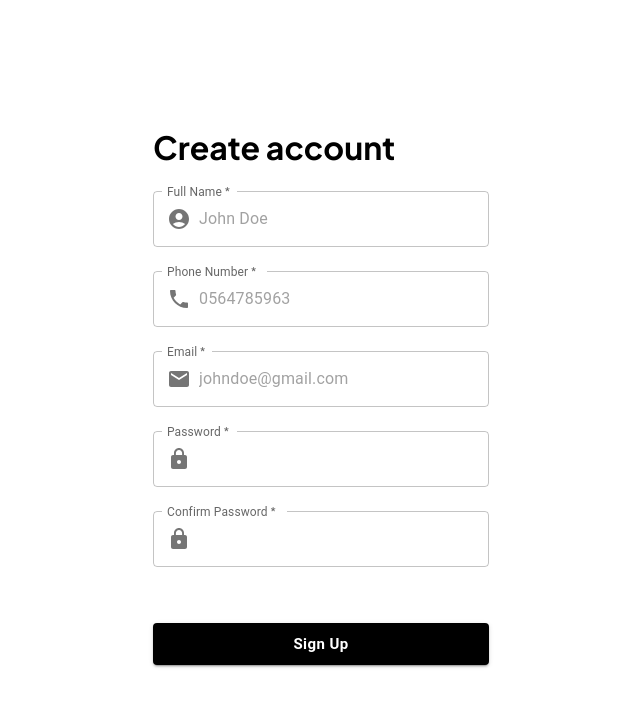
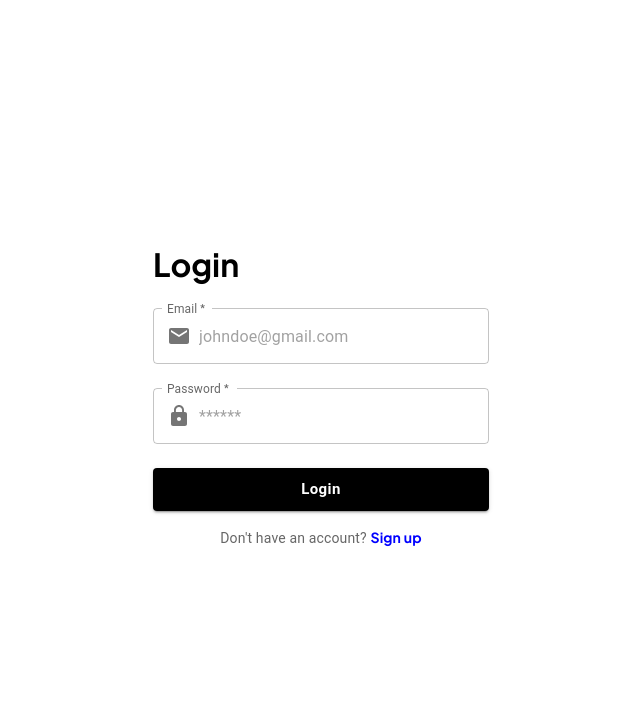
Before and after one commit to JessicaBanini/momo2btc-frontend, a React (Vite) app: page / in a window 1280 px wide. Shown: the top 706 px of the page, without its empty margins (319-959 px from the left). Built offline with nearby package versions, Linux system fonts and the light colour scheme.

Commit message:
`Refactor Login and Create Account components with improved styling and functionality`

```diff
--- a/src/App.jsx
+++ b/src/App.jsx
@@ -47,7 +47,7 @@ export default function App() {
                   animate={{ opacity: 1 }}
                   transition={{ duration: 0.5 }}
                 >
-                  <CreateAccount />
+                  <Login/>
                 </motion.div>
               }
             />
--- a/src/CreateAccount.jsx
+++ b/src/CreateAccount.jsx
@@ -1,5 +1,5 @@
 import { useState } from 'react';
-import { useNavigate } from 'react-router-dom'; // Import useNavigate for navigation
+import { useNavigate, Link } from 'react-router-dom'; // Import useNavigate for navigation
 import {Box, CardContent, TextField, Button, Typography, InputAdornment, Alert } from '@mui/material';
 import { AccountCircle, Phone, Email, Lock } from '@mui/icons-material';
 
@@ -163,6 +163,7 @@ const CreateAccount = ({ onLogin }) => {
               type="password"
               variant="outlined"
               fullWidth
+              placeholder="******"
               required
               sx={{ mb: 3 }}
               value={credentials.password}
@@ -179,7 +180,7 @@ const CreateAccount = ({ onLogin }) => {
             {/* Confirm Password Field */}
             <TextField
               label="Confirm Password"
-              placeholder=''
+              placeholder="******"
               type="password"
               variant="outlined"
               fullWidth
@@ -206,9 +207,8 @@ const CreateAccount = ({ onLogin }) => {
             fullWidth
             required
             sx={{
-
               textTransform: 'none',
-              marginTop: '2rem',
+              marginTop: '1rem',
               backgroundColor: '#000', // Black background
               color: '#fff', // White text
               fontWeight:'bold',
@@ -219,6 +219,31 @@ const CreateAccount = ({ onLogin }) => {
           >
             Sign Up
           </Button>
+
+          <Typography
+          variant='body2'
+          sx={{
+              mt: 2,
+              textAlign: 'center',
+              color: 'rgba(0, 0, 0, 0.6)',
+              '& a': {
+                color: 'blue',
+                fontWeight: 'bold',
+                textDecoration: 'none',
+                '&:hover': {
+                  textDecoration: 'underline',
+                },
+              },
+            }}
+          >
+            Already have an account?{' '}
+            <Link to="/">Sign in</Link>
+
+
+          </Typography>
+
+
+
         </CardContent>
       </Box>
     </Box>
--- a/src/Login.jsx
+++ b/src/Login.jsx
@@ -1,62 +1,158 @@
-// Login.jsx
 import { useState } from 'react';
-import { Card, CardContent, TextField, Button } from '@mui/material';
+import { useNavigate, Link } from 'react-router-dom'; // Import useNavigate and Link for navigation
+import {
+  Box,
+  CardContent,
+  TextField,
+  Button,
+  Typography,
+  InputAdornment,
+  Alert,
+} from '@mui/material';
+import { AccountCircle, Phone, Email, Lock, LogoutOutlined } from '@mui/icons-material';
 
 const Login = ({ onLogin }) => {
   const [credentials, setCredentials] = useState({
     email: '',
-    password: ''
+    password: '',
   });
 
+  const [error, setError] = useState(''); // Error message state
+  const navigate = useNavigate(); // Initialize useNavigate
+
+  // Handle form submission
   const handleSubmit = (e) => {
     e.preventDefault();
-    // Add your actual login logic here
-    onLogin(); // This sets the logged-in state
+
+    // Validate form fields
+    if (!credentials.email.trim() || !/\S+@\S+\.\S+/.test(credentials.email)) {
+      setError('Please enter a valid email address.');
+      return;
+    }
+
+    if (!credentials.password.trim() || credentials.password.length < 6) {
+      setError('Password must be at least 6 characters long.');
+      return;
+    }
+
+    // Simulate login logic (e.g., API call)
+    console.log('Logging in with:', credentials);
+
+    // Redirect to the OTP verification page
+    setError(''); // Clear error message
+    navigate('/homepage', { state: { email: credentials.email } }); // Pass email to OTP page
   };
 
   return (
-    <div className="flex items-center justify-center h-screen bg-white">
-      <Card className="w-96 shadow-xl">
+    <Box
+      className="page_container"
+      style={{
+        display: 'flex',
+        flexDirection: 'column',
+        height: '100dvh',
+        padding: '0rem 0.5rem 0rem 0.5rem',
+        justifyContent: 'center',
+        overflow: 'hidden',
+        alignItems: 'center',
+      }}
+    >
+      <Box className="flex items-center justify-center h-screen bg-white">
         <CardContent className="flex flex-col gap-4 p-6">
-          <h2 className="text-2xl font-semibold text-center mb-4">Login</h2>
+          <h1 style={{ marginBottom: '1.5rem' }}>Login</h1>
+
+          {/* Error Message */}
+          {error && (
+            <Alert severity="error" sx={{ mb: 2 }}>
+              {error}
+            </Alert>
+          )}
+
           <form onSubmit={handleSubmit}>
+            {/* Email Field */}
             <TextField
               label="Email"
               type="email"
               variant="outlined"
               fullWidth
-              sx={{ mb: 2 }}
+              required
+              placeholder="johndoe@gmail.com"
+              sx={{ mb: 3 }}
               value={credentials.email}
               onChange={(e) => setCredentials({ ...credentials, email: e.target.value })}
+              InputProps={{
+                startAdornment: (
+                  <InputAdornment position="start">
+                    <Email />
+                  </InputAdornment>
+                ),
+              }}
             />
+
+            {/* Password Field */}
             <TextField
               label="Password"
               type="password"
               variant="outlined"
               fullWidth
+              placeholder="******"
+              required
               sx={{ mb: 3 }}
               value={credentials.password}
               onChange={(e) => setCredentials({ ...credentials, password: e.target.value })}
+              InputProps={{
+                startAdornment: (
+                  <InputAdornment position="start">
+                    <Lock />
+                  </InputAdornment>
+                ),
+              }}
             />
+          </form>
+
+          {/* Submit Button */}
           <Button
+            onClick={handleSubmit}
             type="submit"
             variant="contained"
             size="large"
             fullWidth
+            required
             sx={{
-                backgroundColor: "#000", // Black background
-                color: "#fff", // White text
-                "&:hover": {
-                  backgroundColor: "#333", // Darker shade on hover
+              textTransform: 'none',
+              backgroundColor: '#000', // Black background
+              color: '#fff', // White text
+              fontWeight: 'bold',
+              '&:hover': {
+                backgroundColor: '#333', // Darker shade on hover
               },
             }}
           >
-              Sign In
+            Login
           </Button>
-          </form>
+
+          {/* Don't have an account? Sign up */}
+          <Typography
+            variant="body2"
+            sx={{
+              mt: 2,
+              textAlign: 'center',
+              color: 'rgba(0, 0, 0, 0.6)',
+              '& a': {
+                color: 'blue',
+                fontWeight: 'bold',
+                textDecoration: 'none',
+                '&:hover': {
+                  textDecoration: 'underline',
+                },
+              },
+            }}
+          >
+            Don't have an account?{' '}
+            <Link to="/create-account">Sign up</Link>
+          </Typography>
         </CardContent>
-      </Card>
-    </div>
+      </Box>
+    </Box>
   );
 };
 
```
Lines whose indentation alone changed are shown as unchanged.
